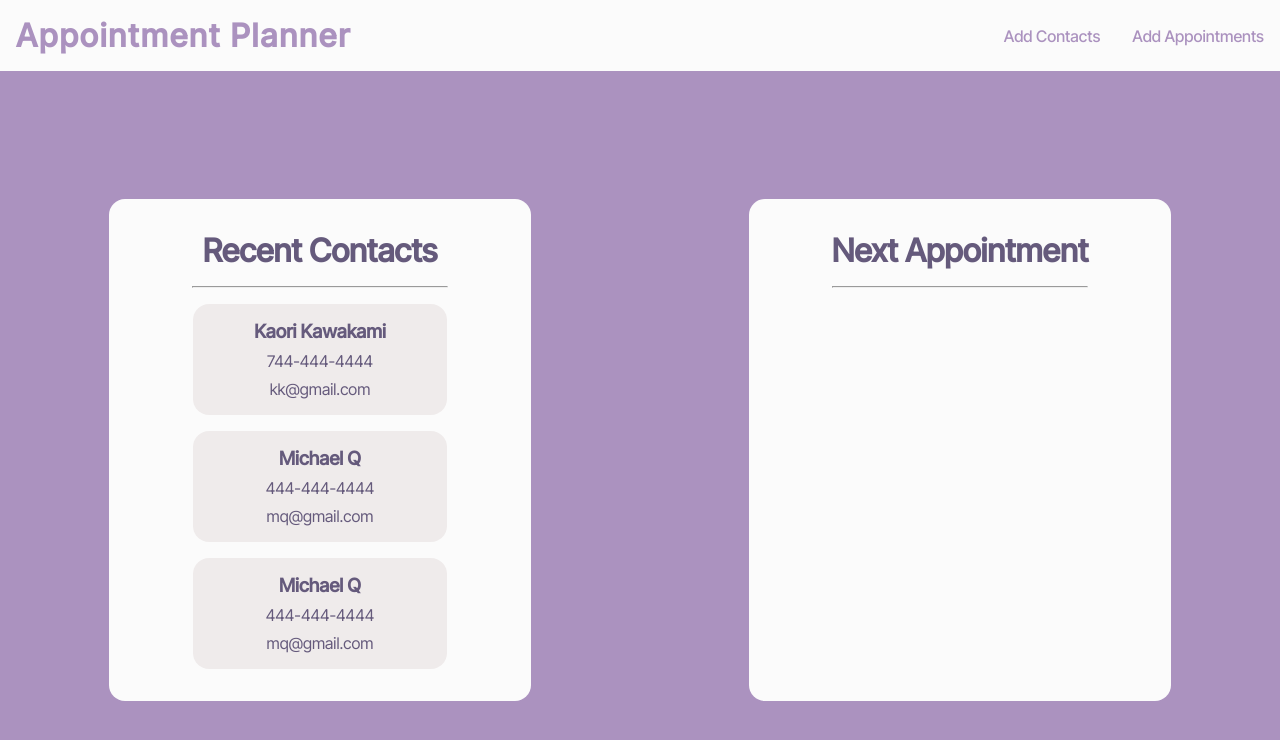
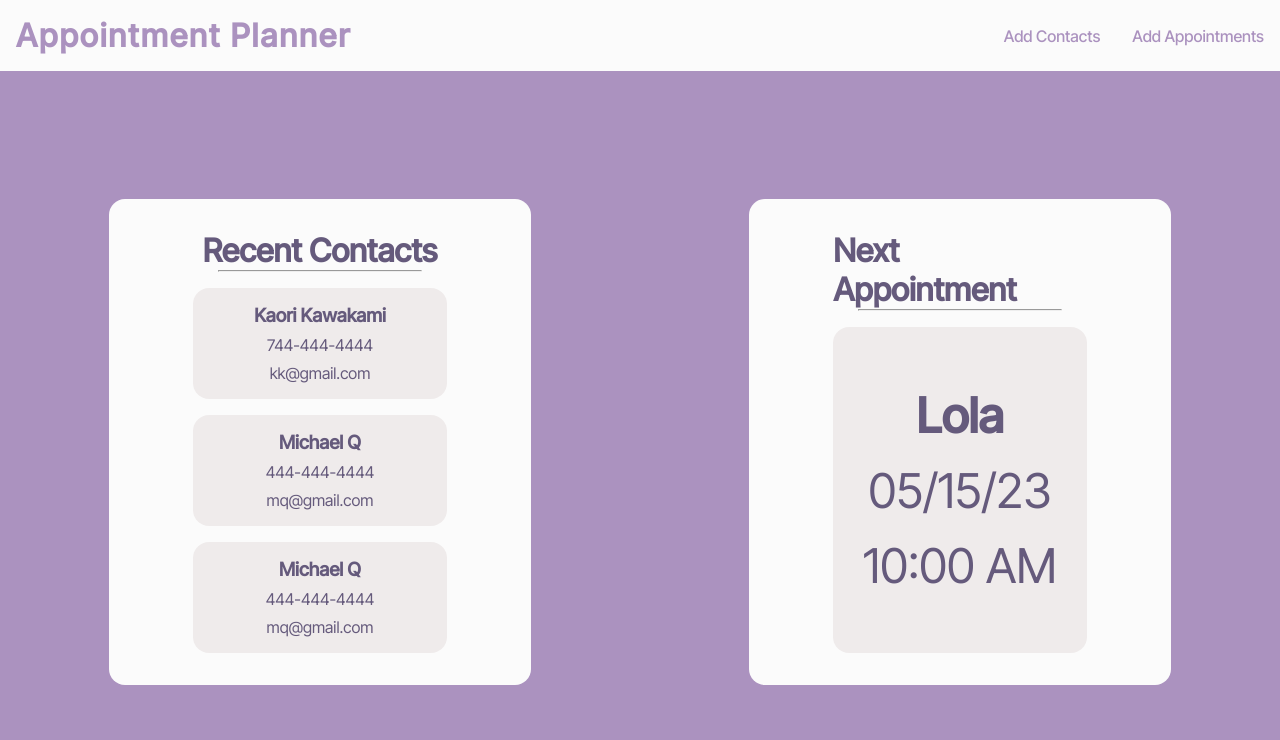
Before and after one commit to kkawakami08/appointment-planner, a React (Create React App) app: page / in a window 1280 px wide. Shown: the top 740 px of the page. Built offline with nearby package versions, Linux system fonts and the light colour scheme.

Commit message:
homepage next appointment styling

```diff
--- a/src/App.js
+++ b/src/App.js
@@ -33,12 +33,20 @@ function App() {
       id: 4
     }
   ])
+  const [appointments, setAppointments] = useState([
+    {
+      name: "Lola",
+      date: "05/15/23",
+      time: "10:00 AM"
+    }
+  ])
   return (
     <Router>
       <NavBar />
       <Routes>
         <Route path="/" element={<HomePage
           contacts={contacts}
+          appointments={appointments}
         />} />
         <Route path="/contact" element={<ContactPage/>} />
         <Route path="/appointment" element={<AppointmentPage/>} />
--- a/src/Pages/HomePage/HomePage.css
+++ b/src/Pages/HomePage/HomePage.css
@@ -7,36 +7,60 @@
 .card {
   background-color: var(--white);
   width: 33%;
-  /* height: 25em; */
   border-radius: 1em;
   color: var(--main-color-dark);
+  padding: 2em 0;
   display: flex;
   flex-direction: column;
+  align-items: center;
+  justify-content: flex-start;
   gap: 1em;
-  align-items: center;
-  padding: 2em 0;
 }
 
+.card-header {
+  width: 60%;
+  display: flex;
+  flex-direction: column;
+  align-items: center;
+}
+
+
+
 hr {
-  width: 60%;
+  width: 80%;
 }
 
 h2 {
   font-size: 2em;
+
 }
 
 .contact {
+  gap: .5em;
+}
+
+.contact h4,
+.next-appt h4 {
+  font-weight: 400;
+}
+
+.next-appt h3, .next-appt h4 {
+  font-size: 3em;
+}
+
+.next-appt {
+  gap: 1em;
+  justify-content: center;
+  height: 80%;
+}
+
+.contact,
+.next-appt {
   display: flex;
   flex-direction: column;
-  gap: .5em;
   align-items: center;
   width: 60%;
   background-color: #ede8e8d2;
   border-radius: 1em;
   padding: 1em 0;
-
 }
-
-.contact h4 {
-  font-weight: 400;
-}
--- a/src/Pages/HomePage/HomePage.js
+++ b/src/Pages/HomePage/HomePage.js
@@ -1,12 +1,14 @@
 import React from 'react'
 import './HomePage.css';
 
-export default function HomePage({contacts}) {
+export default function HomePage({contacts,appointments}) {
   return (
     <div className="home-container">
-      <div className="top-contacts card">
-        <h2>Recent Contacts</h2>
-        <hr />
+      <div className="card">
+        <div className="card-header">
+          <h2>Recent Contacts</h2>
+          <hr />
+        </div>
         {contacts.slice(0,3).map((contact) => {
          return <div key={contact.id} className="contact">
             <h3>{contact.name}</h3>
@@ -16,9 +18,17 @@ export default function HomePage({contacts}) {
          </div>
         })}
       </div>
-      <div className="next-appointment card">
-        <h2>Next Appointment</h2>
-        <hr />
+      <div className="card" id="appt">
+        <div className='card-header' >
+          <h2 >Next Appointment</h2>
+          <hr />
+        </div>
+        <div className="next-appt">
+          {/* need to sort by date */}
+          <h3>{appointments[0].name}</h3>
+          <h4>{appointments[0].date}</h4>
+          <h4>{appointments[0].time}</h4>
+        </div>
       </div>
     </div>
   )
```
